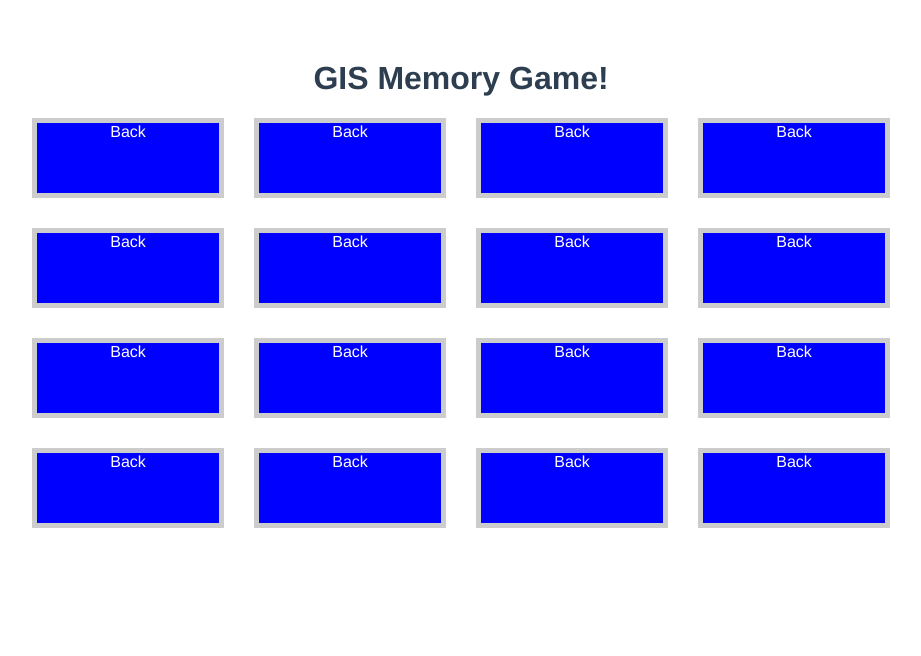
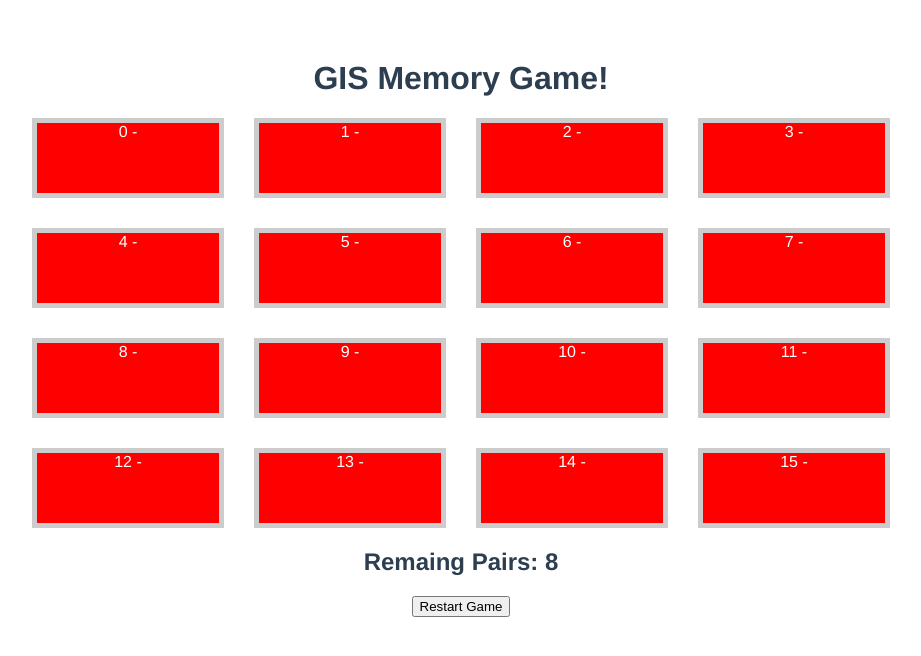
Before and after one commit to pieterz/memory, a Vue app: page / in a window 1280 px wide. Shown: the top 656 px of the page, without its empty margins (179-1100 px from the left). Built offline with nearby package versions, Linux system fonts and the light colour scheme.

Commit message:
added reshufle and restart game option

```diff
--- a/package.json
+++ b/package.json
@@ -9,6 +9,7 @@
   },
   "dependencies": {
     "core-js": "^3.6.5",
+    "lodash": "^4.17.21",
     "vue": "^3.0.0"
   },
   "devDependencies": {
--- a/src/App.vue
+++ b/src/App.vue
@@ -12,10 +12,12 @@
     />
   </section>
   <h2>{{ status }}</h2>
+  <button @click="restartGame">Restart Game</button>
 </template>
 
 <script>
-import { ref, watch } from 'vue'
+import _ from 'lodash'
+import { computed, ref, watch } from 'vue'
 import Card from './components/Card.vue'
 
 export default {
@@ -26,12 +28,44 @@
   setup() {
     const cardList = ref([])
     const userSelection = ref([])
-    const status = ref('')
+
+    const status = computed(() => {
+      if (remaingPairs.value === 0) {
+        return "Player wins!"
+      } else {
+        return `Remaing Pairs: ${remaingPairs.value}`
+      }
+    })
+
+    const remaingPairs = computed(() => {
+      const remaingCards = cardList.value.filter(
+        card => card.matched === false
+      ).length
+
+      return remaingCards / 2
+    })
+
+    const shuffleCards = () => {
+      cardList.value = _.shuffle(cardList.value)
+    }
+
+    const restartGame = () => {
+      shuffleCards()
+
+      cardList.value = cardList.value.map((card, index) => {
+        return {
+          ...card,
+          matched: false,
+          visible: false,
+          position: index
+        }
+      })
+    }
 
     for (let i = 0; i < 16; i++) {
       cardList.value.push({
         value: i,
-        visible: false,
+        visible: true,
         position: i,
         matched: false
       })
@@ -53,13 +87,9 @@
         const cardTwo = currentValue[1]
 
         if (cardOne.faceValue === cardTwo.faceValue) {
-          status.value = 'Matched'
-
           cardList.value[cardOne.position] = true
           cardList.value[cardOne.position] = true
         } else {
-          status.value = "Mismatch!"
-
           cardList.value[cardOne.position].visible = false
           cardList.value[cardTwo.position].visible = false
         }
@@ -74,7 +104,10 @@
       cardList,
       flipCard,
       userSelection,
-      status
+      status,
+      remaingPairs,
+      shuffleCards,
+      restartGame
     }
   }
 
```
Also changed, not shown: 1 other file (tests, documents, lock files or other folders).
